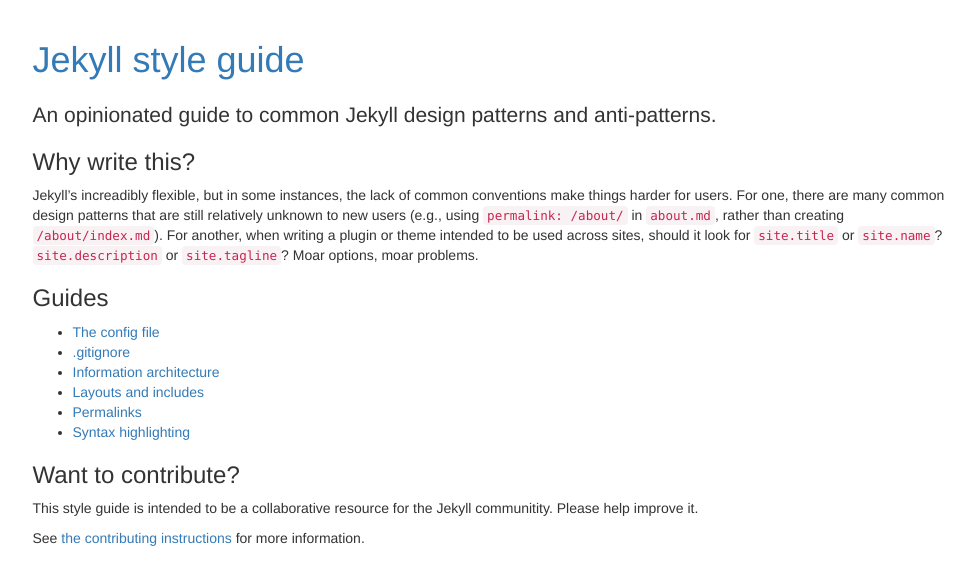
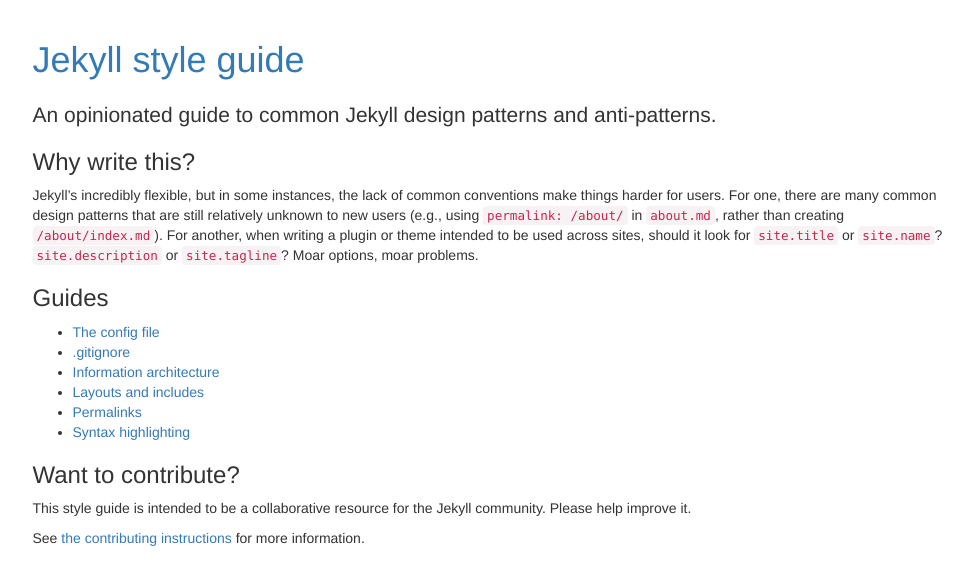
Before and after one commit to benbalter/jekyll-style-guide, a Jekyll site: the page built from index.md, in a window 1280 px wide. Shown: the top 585 px of the page, without its empty margins (140-1115 px from the left). Built offline with Jekyll 4.4.1, drawn with Linux system fonts in a browser that asks for light colours; comment, search, counter and statistics services are not loaded.

Commit message:
Fixed typos

```diff
--- a/index.md
+++ b/index.md
@@ -7,7 +7,7 @@ layout: default
 
 ### Why write this?
 
-Jekyll's increadibly flexible, but in some instances, the lack of common conventions make things harder for users. For one, there are many common design patterns that are still relatively unknown to new users (e.g., using `permalink: /about/` in `about.md`, rather than creating `/about/index.md`). For another, when writing a plugin or theme intended to be used across sites, should it look for `site.title` or `site.name`? `site.description` or `site.tagline`? Moar options, moar problems.
+Jekyll's incredibly flexible, but in some instances, the lack of common conventions make things harder for users. For one, there are many common design patterns that are still relatively unknown to new users (e.g., using `permalink: /about/` in `about.md`, rather than creating `/about/index.md`). For another, when writing a plugin or theme intended to be used across sites, should it look for `site.title` or `site.name`? `site.description` or `site.tagline`? Moar options, moar problems.
 
 ### Guides
 
@@ -19,6 +19,6 @@ Jekyll's increadibly flexible, but in some instances, the lack of common convent
 
 ### Want to contribute?
 
-This style guide is intended to be a collaborative resource for the Jekyll communitity. Please help improve it.
+This style guide is intended to be a collaborative resource for the Jekyll community. Please help improve it.
 
 See [the contributing instructions](./contributing/) for more information.
```
Also changed, not shown: CONTRIBUTING.md (+1 -1 lines), _docs/config.md (+2 -2 lines), _docs/gitignore.md (+1 -1 lines), _docs/information-architecture.md (+1 -1 lines), _docs/layouts-and-includes.md (+2 -2 lines), _docs/permalinks.md (+2 -2 lines), README.md.
